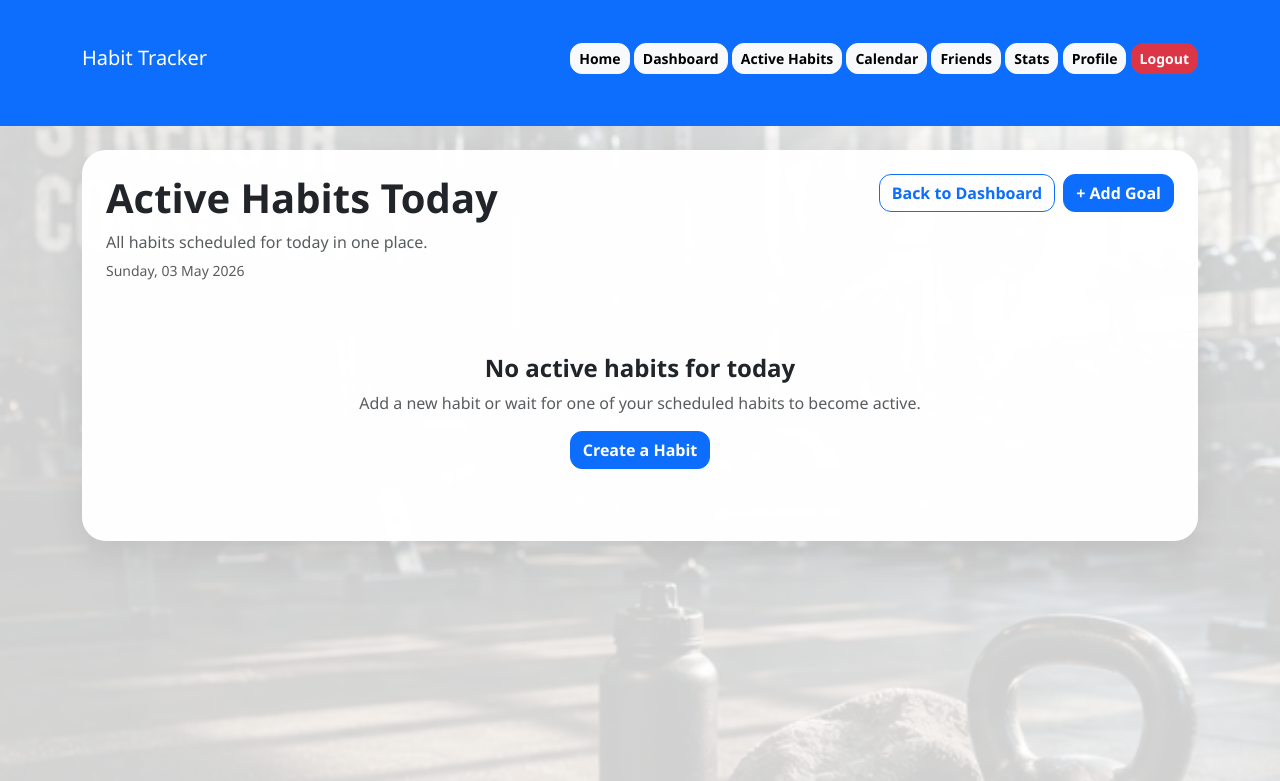
After one commit to wenghengan-source/Agile-Web-Development-Project, a Flask app: page /active_habits in a window 1280 px wide. The commit adds this page. Shown: the top 781 px of the page. Run offline with Flask 3, Linux system fonts and the light colour scheme; the visitor is signed in with stand-in values (Sample User, id 1); data that the repository does not hold is empty.

Commit message:
Create dedicated active habits page

```diff
--- a/Habit-tracker/app.py
+++ b/Habit-tracker/app.py
@@ -41,6 +41,35 @@ def is_habit_scheduled_for_date(schedule_value, target_date):
         return True
 
     return target_date.strftime("%a") in scheduled_days
+
+
+def get_active_habits_for_user(user_id, target_date):
+    day_string = target_date.isoformat()
+    conn = sqlite3.connect("habit_tracker.db")
+    cursor = conn.cursor()
+
+    cursor.execute("""
+        SELECT h.id, h.habit_name, h.category, h.priority,
+               h.notes, h.created_date, h.streak,
+               CASE
+                   WHEN c.id IS NOT NULL THEN 'Completed'
+                   ELSE 'Not Completed'
+               END,
+               h.target_value, h.target_unit, h.schedule
+        FROM habits h
+        LEFT JOIN habit_completions c
+        ON h.id = c.habit_id
+        AND c.completion_date = ?
+        WHERE h.user_id = ?
+        ORDER BY h.id DESC
+    """, (day_string, user_id))
+
+    habits = [
+        habit for habit in cursor.fetchall()
+        if is_habit_scheduled_for_date(habit[10], target_date)
+    ]
+    conn.close()
+    return habits
 
 
 def init_db():
@@ -191,34 +220,15 @@ def dashboard():
         "Consistency beats motivation."
     ]
 
-    conn = sqlite3.connect("habit_tracker.db")
-    cursor = conn.cursor()
-
-    cursor.execute("""
-        SELECT h.id, h.habit_name, h.category, h.priority,
-               h.notes, h.created_date, h.streak,
-               CASE
-                   WHEN c.id IS NOT NULL THEN 'Completed'
-                   ELSE 'Not Completed'
-               END,
-               h.target_value, h.target_unit, h.schedule
-        FROM habits h
-        LEFT JOIN habit_completions c
-        ON h.id = c.habit_id
-        AND c.completion_date = ?
-        WHERE h.user_id = ?
-        ORDER BY h.id DESC
-    """, (today, session["user_id"]))
-
-    habits = [
-        habit for habit in cursor.fetchall()
-        if is_habit_scheduled_for_date(habit[10], today_date)
-    ]
+    habits = get_active_habits_for_user(session["user_id"], today_date)
 
     total = len(habits)
     completed = len([h for h in habits if h[7] == "Completed"])
     percentage = int((completed / total) * 100) if total > 0 else 0
     reminders = [h for h in habits if h[7] == "Not Completed"]
+
+    conn = sqlite3.connect("habit_tracker.db")
+    cursor = conn.cursor()
 
     cursor.execute(
         "SELECT weight, height, age, goal FROM health_profile WHERE user_id = ?",
@@ -271,6 +281,21 @@ def dashboard():
         bmi=bmi,
         today_steps=today_steps,
         today_videos=today_videos
+    )
+
+
+@app.route("/active_habits")
+def active_habits():
+    if "user_id" not in session:
+        return redirect(url_for("login"))
+
+    today_date = date.today()
+    habits = get_active_habits_for_user(session["user_id"], today_date)
+
+    return render_template(
+        "active_habits.html",
+        habits=habits,
+        today_label=today_date.strftime("%A, %d %B %Y")
     )
 
 
--- /dev/null
+++ b/Habit-tracker/templates/active_habits.html
@@ -0,0 +1,116 @@
+<!DOCTYPE html>
+<html lang="en">
+<head>
+    <meta charset="UTF-8">
+    <meta name="viewport" content="width=device-width, initial-scale=1.0">
+    <title>Active Habits - Habit Tracker</title>
+
+    <link href="https://cdn.jsdelivr.net/npm/bootstrap@5.3.3/dist/css/bootstrap.min.css" rel="stylesheet">
+    <link rel="stylesheet" href="{{ url_for('static', filename='style.css') }}">
+</head>
+
+<body class="dashboard-body">
+
+<nav class="navbar navbar-expand-lg navbar-dark bg-primary">
+    <div class="container">
+        <a class="navbar-brand" href="/">Habit Tracker</a>
+        <div>
+            <a class="btn btn-light btn-sm" href="/">Home</a>
+            <a class="btn btn-light btn-sm" href="/dashboard">Dashboard</a>
+            <a class="btn btn-light btn-sm" href="/active_habits">Active Habits</a>
+            <a class="btn btn-light btn-sm" href="/calendar">Calendar</a>
+            <a class="btn btn-light btn-sm" href="/friends">Friends</a>
+            <a class="btn btn-light btn-sm" href="/stats">Stats</a>
+            <a class="btn btn-light btn-sm" href="/profile">Profile</a>
+            <a class="btn btn-danger btn-sm" href="/logout">Logout</a>
+        </div>
+    </div>
+</nav>
+
+<div class="container mt-4 mb-5">
+    <div class="card p-4">
+        <div class="d-flex justify-content-between align-items-start gap-3 mb-4">
+            <div>
+                <h1 class="mb-2">Active Habits Today</h1>
+                <p class="text-muted mb-1">All habits scheduled for today in one place.</p>
+                <small class="text-muted">{{ today_label }}</small>
+            </div>
+
+            <div class="d-flex gap-2">
+                <a href="/dashboard" class="btn btn-outline-primary">Back to Dashboard</a>
+                <a href="/new_habit" class="btn btn-primary">+ Add Goal</a>
+            </div>
+        </div>
+
+        {% if habits %}
+            <div class="habit-list">
+                {% for habit in habits %}
+                    <div class="habit-item">
+                        <div>
+                            <h5>
+                                <a href="/habit/{{ habit[0] }}" class="habit-link">
+                                    {{ habit[1] }}
+                                </a>
+                            </h5>
+
+                            <span class="badge bg-primary">{{ habit[2] }}</span>
+                            <span class="badge bg-secondary">{{ habit[3] }}</span>
+
+                            {% if habit[7] == "Completed" %}
+                                <span class="badge bg-success">Completed</span>
+                            {% else %}
+                                <span class="badge bg-warning text-dark">Not Completed</span>
+                            {% endif %}
+
+                            {% if habit[8] and habit[9] %}
+                                <p class="mt-2 mb-1">
+                                    <strong>Goal:</strong> {{ habit[8] }} {{ habit[9] }}
+                                </p>
+                            {% endif %}
+
+                            <p class="text-muted mt-2">
+                                Created: {{ habit[5] }} |
+                                Streak: {{ habit[6] }} days
+                            </p>
+
+                            {% if habit[4] %}
+                                <p><strong>Notes:</strong> {{ habit[4] }}</p>
+                            {% endif %}
+                        </div>
+
+                        <div class="habit-actions">
+                            <a href="/habit/{{ habit[0] }}" class="btn btn-primary btn-sm">
+                                Details
+                            </a>
+
+                            <a href="/complete_habit/{{ habit[0] }}" class="btn btn-success btn-sm">
+                                Complete
+                            </a>
+
+                            <a href="/reset_habit/{{ habit[0] }}" class="btn btn-warning btn-sm">
+                                Reset
+                            </a>
+
+                            <a href="/edit_habit/{{ habit[0] }}" class="btn btn-info btn-sm">
+                                Edit
+                            </a>
+
+                            <a href="/delete_habit/{{ habit[0] }}" class="btn btn-danger btn-sm">
+                                Delete
+                            </a>
+                        </div>
+                    </div>
+                {% endfor %}
+            </div>
+        {% else %}
+            <div class="text-center py-5">
+                <h4>No active habits for today</h4>
+                <p class="text-muted">Add a new habit or wait for one of your scheduled habits to become active.</p>
+                <a href="/new_habit" class="btn btn-primary">Create a Habit</a>
+            </div>
+        {% endif %}
+    </div>
+</div>
+
+</body>
+</html>
--- a/Habit-tracker/templates/base.html
+++ b/Habit-tracker/templates/base.html
@@ -20,6 +20,7 @@
 
             {% if "user_id" in session %}
                 <a class="btn btn-light btn-sm" href="/dashboard">Dashboard</a>
+                <a class="btn btn-light btn-sm" href="/active_habits">Active Habits</a>
                 <a class="btn btn-light btn-sm" href="/calendar">Calendar</a>
                 <a class="btn btn-light btn-sm" href="/friends">Friends</a>
                 <a class="btn btn-light btn-sm" href="/stats">Stats</a>
--- a/Habit-tracker/templates/calendar.html
+++ b/Habit-tracker/templates/calendar.html
@@ -17,6 +17,7 @@
         <div>
             <a class="btn btn-light btn-sm" href="/">Home</a>
             <a class="btn btn-light btn-sm" href="/dashboard">Dashboard</a>
+            <a class="btn btn-light btn-sm" href="/active_habits">Active Habits</a>
             <a class="btn btn-light btn-sm" href="/calendar">Calendar</a>
             <a class="btn btn-light btn-sm" href="/friends">Friends</a>
             <a class="btn btn-light btn-sm" href="/stats">Stats</a>
--- a/Habit-tracker/templates/dashboard.html
+++ b/Habit-tracker/templates/dashboard.html
@@ -17,6 +17,7 @@
         <h3 class="sidebar-logo">🏋️ Habit Tracker</h3>
 
         <a href="/dashboard" class="sidebar-link active">🏠 Dashboard</a>
+        <a href="/active_habits" class="sidebar-link">✅ Active Habits</a>
         <a href="/calendar" class="sidebar-link">📅 Calendar</a>
         <a href="/friends" class="sidebar-link">👥 Friends</a>
         <a href="/stats" class="sidebar-link">📊 Stats</a>
--- a/Habit-tracker/templates/edit_habit.html
+++ b/Habit-tracker/templates/edit_habit.html
@@ -17,6 +17,7 @@
         <div>
             <a class="btn btn-light btn-sm" href="/">Home</a>
             <a class="btn btn-light btn-sm" href="/dashboard">Dashboard</a>
+            <a class="btn btn-light btn-sm" href="/active_habits">Active Habits</a>
             <a class="btn btn-light btn-sm" href="/calendar">Calendar</a>
             <a class="btn btn-light btn-sm" href="/friends">Friends</a>
             <a class="btn btn-light btn-sm" href="/stats">Stats</a>
--- a/Habit-tracker/templates/friends.html
+++ b/Habit-tracker/templates/friends.html
@@ -17,6 +17,7 @@
         <div>
             <a class="btn btn-light btn-sm" href="/">Home</a>
             <a class="btn btn-light btn-sm" href="/dashboard">Dashboard</a>
+            <a class="btn btn-light btn-sm" href="/active_habits">Active Habits</a>
             <a class="btn btn-light btn-sm" href="/calendar">Calendar</a>
             <a class="btn btn-light btn-sm" href="/friends">Friends</a>
             <a class="btn btn-light btn-sm" href="/stats">Stats</a>
--- a/Habit-tracker/templates/new_habit.html
+++ b/Habit-tracker/templates/new_habit.html
@@ -17,6 +17,7 @@
         <div>
             <a class="btn btn-light btn-sm" href="/">Home</a>
             <a class="btn btn-light btn-sm" href="/dashboard">Dashboard</a>
+            <a class="btn btn-light btn-sm" href="/active_habits">Active Habits</a>
             <a class="btn btn-light btn-sm" href="/calendar">Calendar</a>
             <a class="btn btn-light btn-sm" href="/friends">Friends</a>
             <a class="btn btn-light btn-sm" href="/stats">Stats</a>
--- a/Habit-tracker/templates/profile.html
+++ b/Habit-tracker/templates/profile.html
@@ -17,6 +17,7 @@
         <div>
             <a class="btn btn-light btn-sm" href="/">Home</a>
             <a class="btn btn-light btn-sm" href="/dashboard">Dashboard</a>
+            <a class="btn btn-light btn-sm" href="/active_habits">Active Habits</a>
             <a class="btn btn-light btn-sm" href="/calendar">Calendar</a>
             <a class="btn btn-light btn-sm" href="/friends">Friends</a>
             <a class="btn btn-light btn-sm" href="/stats">Stats</a>
--- a/Habit-tracker/templates/stats.html
+++ b/Habit-tracker/templates/stats.html
@@ -17,6 +17,7 @@
         <div>
             <a class="btn btn-light btn-sm" href="/">Home</a>
             <a class="btn btn-light btn-sm" href="/dashboard">Dashboard</a>
+            <a class="btn btn-light btn-sm" href="/active_habits">Active Habits</a>
             <a class="btn btn-light btn-sm" href="/calendar">Calendar</a>
             <a class="btn btn-light btn-sm" href="/friends">Friends</a>
             <a class="btn btn-light btn-sm" href="/stats">Stats</a>
```
